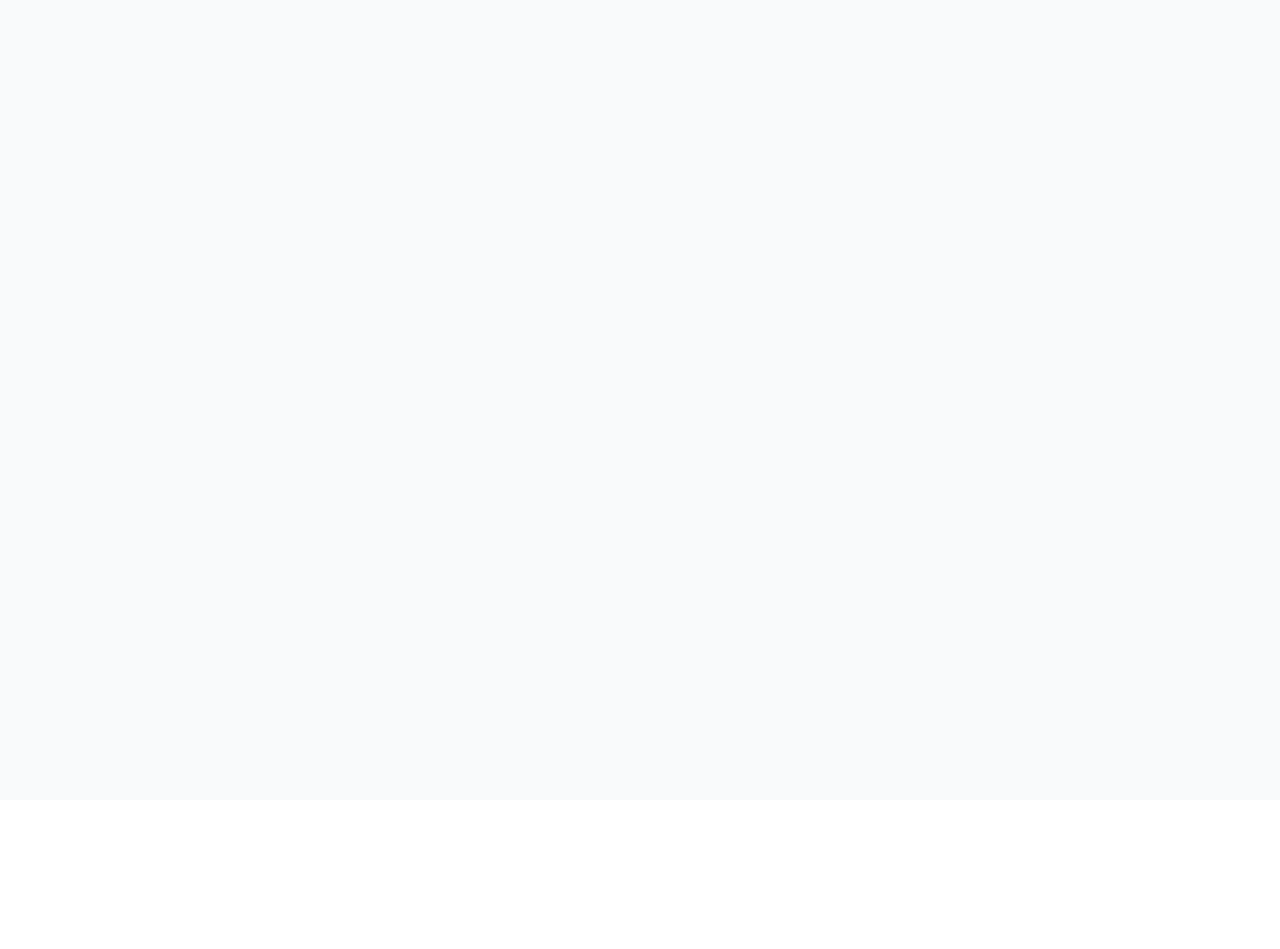
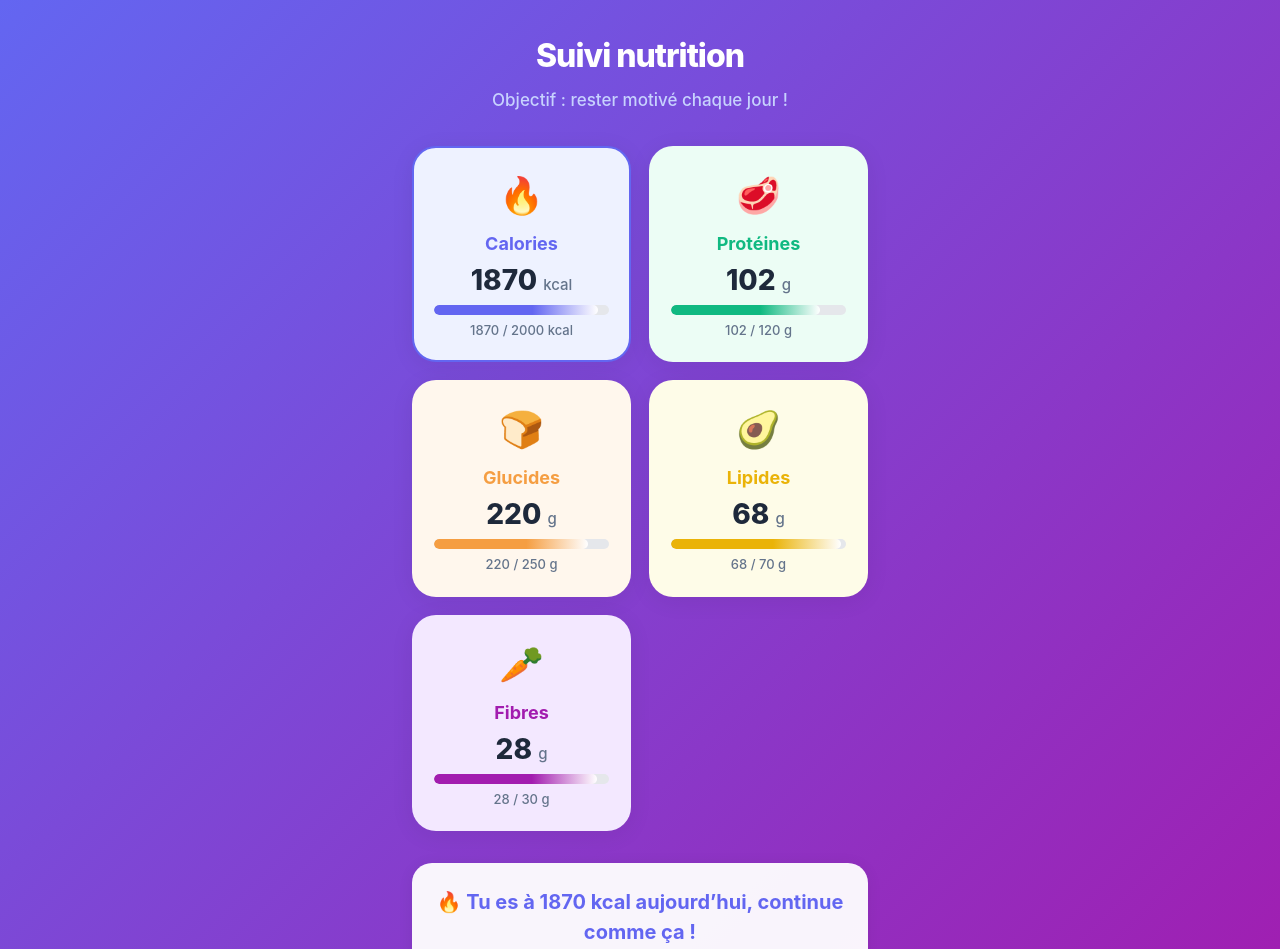
Before and after one commit to gzm-lab/calorieTracker, a React (Vite) app in the folder frontend/: page /test-dashboard in a window 1280 px wide. Before the commit this address had no page. Shown: the top 949 px of the page. Before the commit the page ends 800 px from the top, so only its background shows below. Built offline with nearby package versions, Linux system fonts and the light colour scheme; what @radix-ui/themes would draw is missing.

Commit message:
CHangement visuel total journée

```diff
--- a/frontend/src/App.tsx
+++ b/frontend/src/App.tsx
@@ -6,6 +6,7 @@ import Chat from './pages/Chat';
 import Historique from './pages/Historique';
 import Navigation from './components/Navigation';
 import Dashboard from './pages/Dashboard';
+import DashboardInspiration from './pages/DashboardInspiration';
 
 function AppRoutes() {
   const { isAuthenticated } = useAuth();
@@ -19,6 +20,7 @@ function AppRoutes() {
           <Route path="/chat" element={isAuthenticated ? <Chat /> : <Navigate to="/login" />} />
           <Route path="/historique" element={isAuthenticated ? <Historique /> : <Navigate to="/login" />} />
           <Route path="/dashboard" element={isAuthenticated ? <Dashboard /> : <Navigate to="/login" />} />
+          <Route path="/test-dashboard" element={<DashboardInspiration />} />
           <Route path="/" element={<Navigate to={isAuthenticated ? "/chat" : "/login"} />} />
         </Routes>
       </div>
--- a/frontend/src/pages/Chat.tsx
+++ b/frontend/src/pages/Chat.tsx
@@ -219,6 +219,15 @@ export default function Chat() {
     maxWidth: '100%',
     boxSizing: 'border-box' as const,
   };
+
+  // Définition des macros pour la mosaïque
+  const macroCards = [
+    { key: 'calories', label: 'Calories', icon: '🔥', color: '#6366f1', bg: '#eef2ff', unit: 'kcal' },
+    { key: 'proteins', label: 'Protéines', icon: '🥩', color: '#10b981', bg: '#ecfdf5', unit: 'g' },
+    { key: 'carbohydrates', label: 'Glucides', icon: '🍞', color: '#f59e42', bg: '#fff7ed', unit: 'g' },
+    { key: 'fats', label: 'Lipides', icon: '🥑', color: '#eab308', bg: '#fefce8', unit: 'g' },
+    { key: 'fiber', label: 'Fibres', icon: '🥕', color: '#a21caf', bg: '#f3e8ff', unit: 'g' },
+  ];
 
   return (
     <>
@@ -606,7 +615,7 @@ export default function Chat() {
           )}
         </form>
       </Card>
-      {/* Bloc Total journée séparé */}
+      {/* Bloc Total journée mosaïque */}
       <Card style={{
         width: '100%',
         maxWidth: 800,
@@ -618,13 +627,29 @@ export default function Chat() {
         boxShadow: '0 2px 16px #0001',
         fontFamily: 'inherit',
       }}>
-        <h2 style={{ fontWeight: 600, fontSize: 20, marginBottom: 16, color: '#2563eb' }}>Total de la journée</h2>
-        <div style={{ display: 'flex', flexDirection: 'column', gap: 12, marginBottom: 24 }}>
-          <input readOnly value={dailyTotals.calories + ' kcal'} style={macroInputStyle} />
-          <input readOnly value={dailyTotals.proteins + ' g protéines'} style={macroInputStyle} />
-          <input readOnly value={dailyTotals.carbohydrates + ' g glucides'} style={macroInputStyle} />
-          <input readOnly value={dailyTotals.fats + ' g lipides'} style={macroInputStyle} />
-          <input readOnly value={dailyTotals.fiber + ' g fibres'} style={macroInputStyle} />
+        <h2 style={{ fontWeight: 600, fontSize: 20, marginBottom: 24, color: '#2563eb', textAlign: 'center' }}>Total de la journée</h2>
+        <div style={{
+          display: 'grid',
+          gridTemplateColumns: 'repeat(auto-fit, minmax(180px, 1fr))',
+          gap: 20,
+          marginBottom: 24,
+        }}>
+          {macroCards.map(card => (
+            <div key={card.key} style={{
+              background: card.bg,
+              borderRadius: 20,
+              boxShadow: '0 2px 12px #0001',
+              padding: 20,
+              display: 'flex',
+              flexDirection: 'column',
+              alignItems: 'center',
+              minWidth: 0,
+            }}>
+              <span style={{ fontSize: 32, marginBottom: 8 }}>{card.icon}</span>
+              <div style={{ fontWeight: 700, fontSize: 17, color: card.color, marginBottom: 2 }}>{card.label}</div>
+              <div style={{ fontWeight: 800, fontSize: 26, color: '#1e293b' }}>{dailyTotals[card.key as keyof typeof dailyTotals].toFixed(1)} <span style={{ fontWeight: 500, fontSize: 15, color: '#64748b' }}>{card.unit}</span></div>
+            </div>
+          ))}
         </div>
         <div style={{ textAlign: 'center' }}>
           <button
--- /dev/null
+++ b/frontend/src/pages/DashboardInspiration.tsx
@@ -0,0 +1,112 @@
+import { useState } from 'react';
+
+const macroOptions = [
+  { value: 'calories', label: 'Calories', icon: '🔥', color: '#6366f1', bg: '#eef2ff' },
+  { value: 'proteins', label: 'Protéines', icon: '🥩', color: '#10b981', bg: '#ecfdf5' },
+  { value: 'carbohydrates', label: 'Glucides', icon: '🍞', color: '#f59e42', bg: '#fff7ed' },
+  { value: 'fats', label: 'Lipides', icon: '🥑', color: '#eab308', bg: '#fefce8' },
+  { value: 'fiber', label: 'Fibres', icon: '🥕', color: '#a21caf', bg: '#f3e8ff' },
+];
+
+const fakeDay = {
+  calories: 1870,
+  proteins: 102,
+  carbohydrates: 220,
+  fats: 68,
+  fiber: 28,
+};
+const goals = {
+  calories: 2000,
+  proteins: 120,
+  carbohydrates: 250,
+  fats: 70,
+  fiber: 30,
+};
+
+export default function DashboardInspiration() {
+  const [selected, setSelected] = useState('calories');
+  return (
+    <div style={{
+      minHeight: '100vh',
+      background: 'linear-gradient(135deg, #6366f1 0%, #a21caf 100%)',
+      padding: 0,
+      margin: 0,
+      fontFamily: 'Inter, sans-serif',
+      display: 'flex',
+      flexDirection: 'column',
+      alignItems: 'center',
+    }}>
+      <div style={{ maxWidth: 480, width: '100%', margin: '0 auto', padding: '32px 12px 24px 12px' }}>
+        {/* En-tête */}
+        <div style={{ textAlign: 'center', marginBottom: 32 }}>
+          <h1 style={{ color: 'white', fontWeight: 800, fontSize: 32, letterSpacing: -1, marginBottom: 8 }}>Suivi nutrition</h1>
+          <div style={{ color: '#c7d2fe', fontSize: 17, fontWeight: 500 }}>Objectif : rester motivé chaque jour !</div>
+        </div>
+        {/* Mosaïque macros */}
+        <div style={{
+          display: 'grid',
+          gridTemplateColumns: '1fr 1fr',
+          gap: 18,
+          marginBottom: 32,
+        }}>
+          {macroOptions.map(opt => {
+            const value = fakeDay[opt.value as keyof typeof fakeDay];
+            const goal = goals[opt.value as keyof typeof goals];
+            const percent = Math.min((value / goal) * 100, 100);
+            return (
+              <div key={opt.value} style={{
+                background: opt.bg,
+                borderRadius: 24,
+                boxShadow: '0 4px 24px #0001',
+                padding: 20,
+                display: 'flex',
+                flexDirection: 'column',
+                alignItems: 'center',
+                minWidth: 0,
+                cursor: 'pointer',
+                border: selected === opt.value ? `2.5px solid ${opt.color}` : '2.5px solid transparent',
+                transition: 'border 0.2s',
+              }} onClick={() => setSelected(opt.value)}>
+                <span style={{ fontSize: 36, marginBottom: 8 }}>{opt.icon}</span>
+                <div style={{ fontWeight: 700, fontSize: 18, color: opt.color, marginBottom: 2 }}>{opt.label}</div>
+                <div style={{ fontWeight: 800, fontSize: 28, color: '#1e293b', marginBottom: 4 }}>{value} <span style={{ fontWeight: 500, fontSize: 15, color: '#64748b' }}>{opt.value === 'calories' ? 'kcal' : 'g'}</span></div>
+                <div style={{ width: '100%', height: 10, background: '#e5e7eb', borderRadius: 8, overflow: 'hidden', marginBottom: 6 }}>
+                  <div style={{
+                    width: percent + '%',
+                    height: '100%',
+                    background: `linear-gradient(90deg, ${opt.color} 60%, #fff 100%)`,
+                    borderRadius: 8,
+                    transition: 'width 0.7s cubic-bezier(.4,2,.6,1)',
+                  }} />
+                </div>
+                <div style={{ fontSize: 13, color: '#64748b', fontWeight: 500 }}>{value} / {goal} {opt.value === 'calories' ? 'kcal' : 'g'}</div>
+              </div>
+            );
+          })}
+        </div>
+        {/* Bloc motivation */}
+        <div style={{
+          background: 'rgba(255,255,255,0.95)',
+          borderRadius: 20,
+          boxShadow: '0 2px 16px #0001',
+          padding: 24,
+          textAlign: 'center',
+          color: '#6366f1',
+          fontWeight: 700,
+          fontSize: 20,
+          marginBottom: 16,
+        }}>
+          {selected === 'calories' && '🔥 Tu es à ' + fakeDay.calories + ' kcal aujourd’hui, continue comme ça !'}
+          {selected === 'proteins' && '🥩 Les protéines sont la clé de la forme !'}
+          {selected === 'carbohydrates' && '🍞 Les glucides te donnent de l’énergie !'}
+          {selected === 'fats' && '🥑 Les bons lipides sont essentiels !'}
+          {selected === 'fiber' && '🥕 Les fibres, c’est la santé !'}
+        </div>
+        {/* Footer */}
+        <div style={{ textAlign: 'center', color: '#c7d2fe', fontSize: 14, marginTop: 32 }}>
+          Prototype UI inspiration — <span style={{ fontWeight: 600 }}>CalorieTrack</span>
+        </div>
+      </div>
+    </div>
+  );
+}
```
